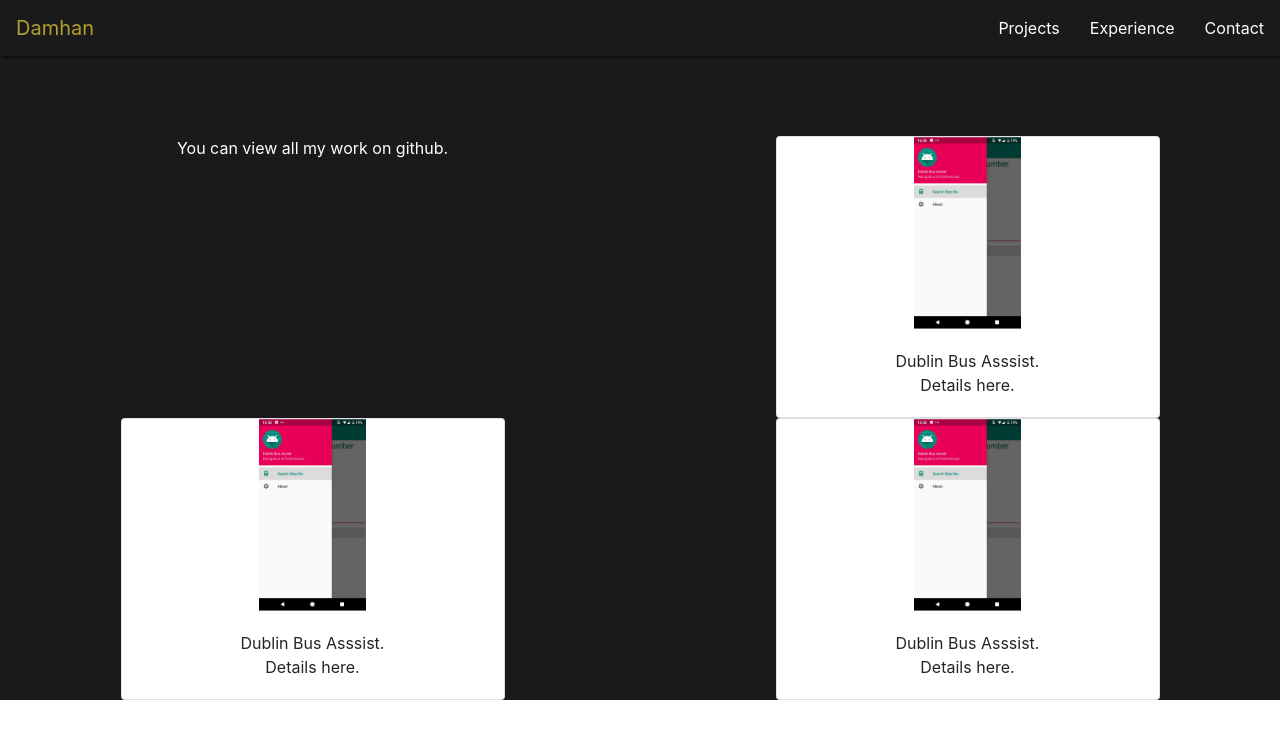
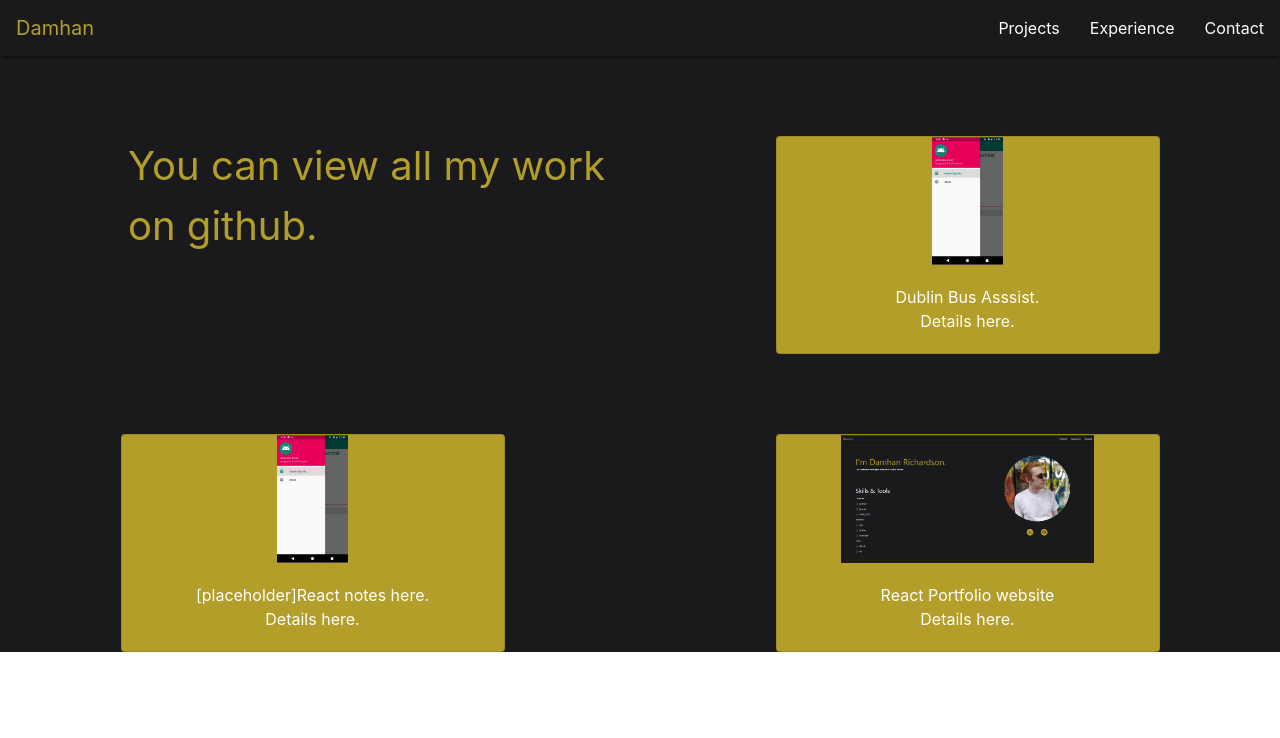
Before and after one commit to Damhan/ReactPortfolio, a React (Create React App) app: page /projects in a window 1280 px wide. Shown: the top 738 px of the page. Built offline with nearby package versions, Linux system fonts and the light colour scheme.

Commit message:
Completed Projects page groundwork

```diff
--- a/src/App.css
+++ b/src/App.css
@@ -48,6 +48,7 @@
 
 .home-banner-subtext {
   font-weight: 600;
+  font-size: 24px;
 }
 
 .skills-div {
@@ -72,10 +73,21 @@
 }
 
 .projects-title-text {
-  color:white;
+  color:#B39E29;
+  font-size: 40px;
+  padding-left: 10vw;
+}
+
+#project-title {
+  padding-left:10vw;
 }
 
 .card-img {
-  height:15vw;
+  height:10vw;
   object-fit: contain;
 }
+
+.project-card {
+  background-color: #B39E29 !important;
+  color:white !important;
+}
--- a/src/components/Projects.js
+++ b/src/components/Projects.js
@@ -8,13 +8,13 @@
     <div class="container-flud padded-main-content">
       <div class="row">
 
-        <div class="col projects-title-text">
-          <p>You can view all my work on github.</p>
+        <div class="col projects-title-text text-left">
+          <p id="project-title">You can view all my work on github.</p>
         </div>
 
         <div class="col" align="center">
-          <Card style={{width:'24rem'}}>
-            <Card.Img varient="top" src={require('../DublinBusAssist.png')}/>
+          <Card style={{width:'30vw'}} className="project-card">
+            <Card.Img varient="top" src={require('../assets/DublinBusAssist.png')}/>
             <Card.Body>
               <Card.Text>
                 Dublin Bus Asssist. <br/>
@@ -26,25 +26,25 @@
 
       </div>
 
-      <div class="row">
+      <div class="row" style={{'padding-top':"10vh"}} >
         <div class="col" align="center">
-        <Card style={{width:'24rem'}} >
-            <Card.Img varient="top" src={require('../DublinBusAssist.png')}/>
+        <Card  style={{width:'30vw'}} className="project-card">
+            <Card.Img varient="top" src={require('../assets/DublinBusAssist.png')}/>
             <Card.Body>
               <Card.Text>
-                Dublin Bus Asssist. <br/>
+                [placeholder]React notes here. <br/>
                 Details here.
               </Card.Text>
             </Card.Body>
           </Card>
         </div>
 
-        <div class="col" align="center">
-        <Card style={{width:'24rem'}}>
-          <Card.Img varient="top" src={require('../DublinBusAssist.png')}/>
+        <div class="col" align="center" >
+        <Card style={{width:'30vw'}} className="project-card">
+          <Card.Img varient="top" src={require('../assets/portfolio.PNG')}/>
             <Card.Body>
               <Card.Text>
-                Dublin Bus Asssist. <br/>
+                React Portfolio website <br/>
                 Details here.
               </Card.Text>
             </Card.Body>
```
Also changed, not shown: src/assets/DublinBusAssist.png (renamed from src/DublinBusAssist.png), src/assets/portfolio.PNG (added).
